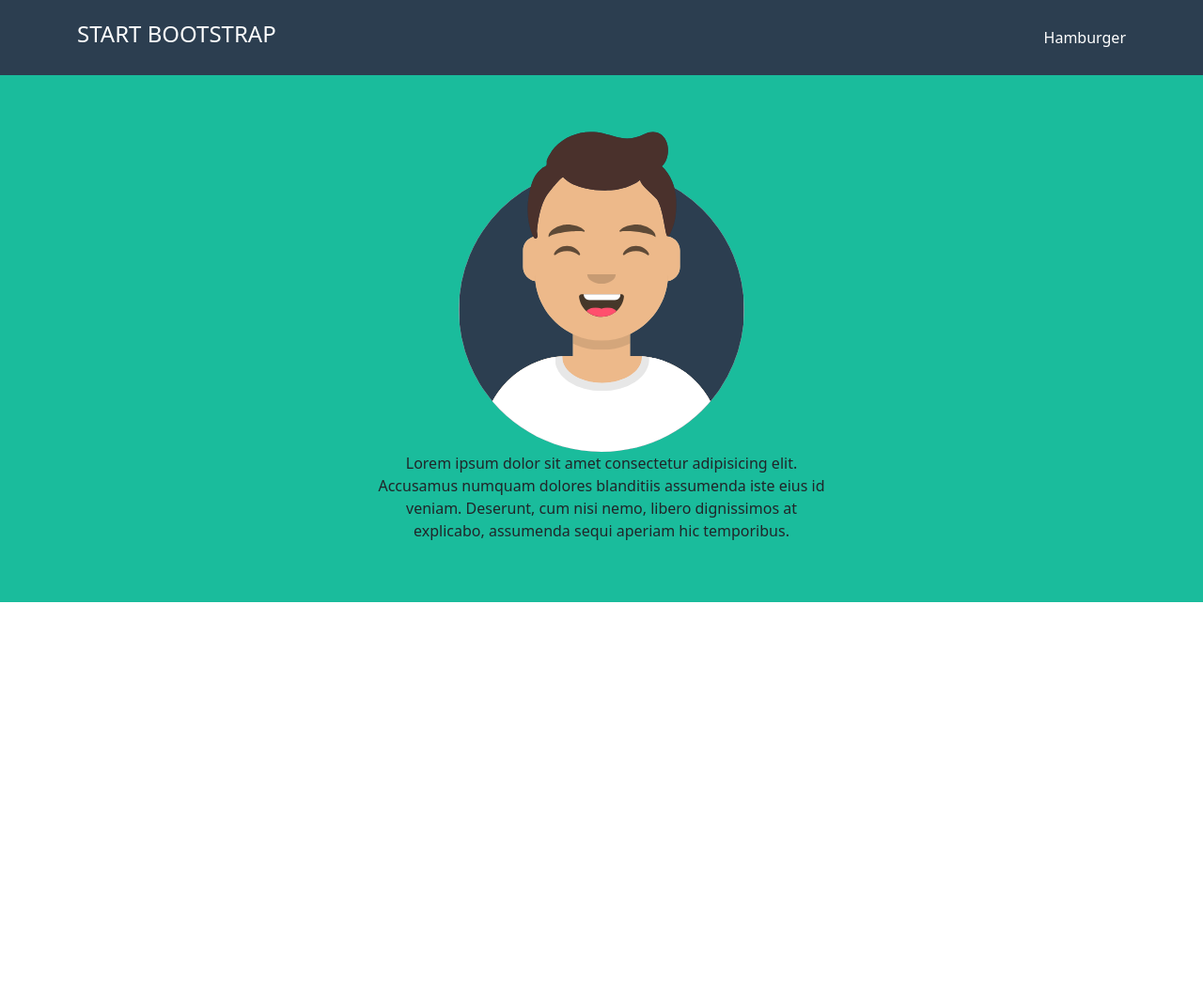
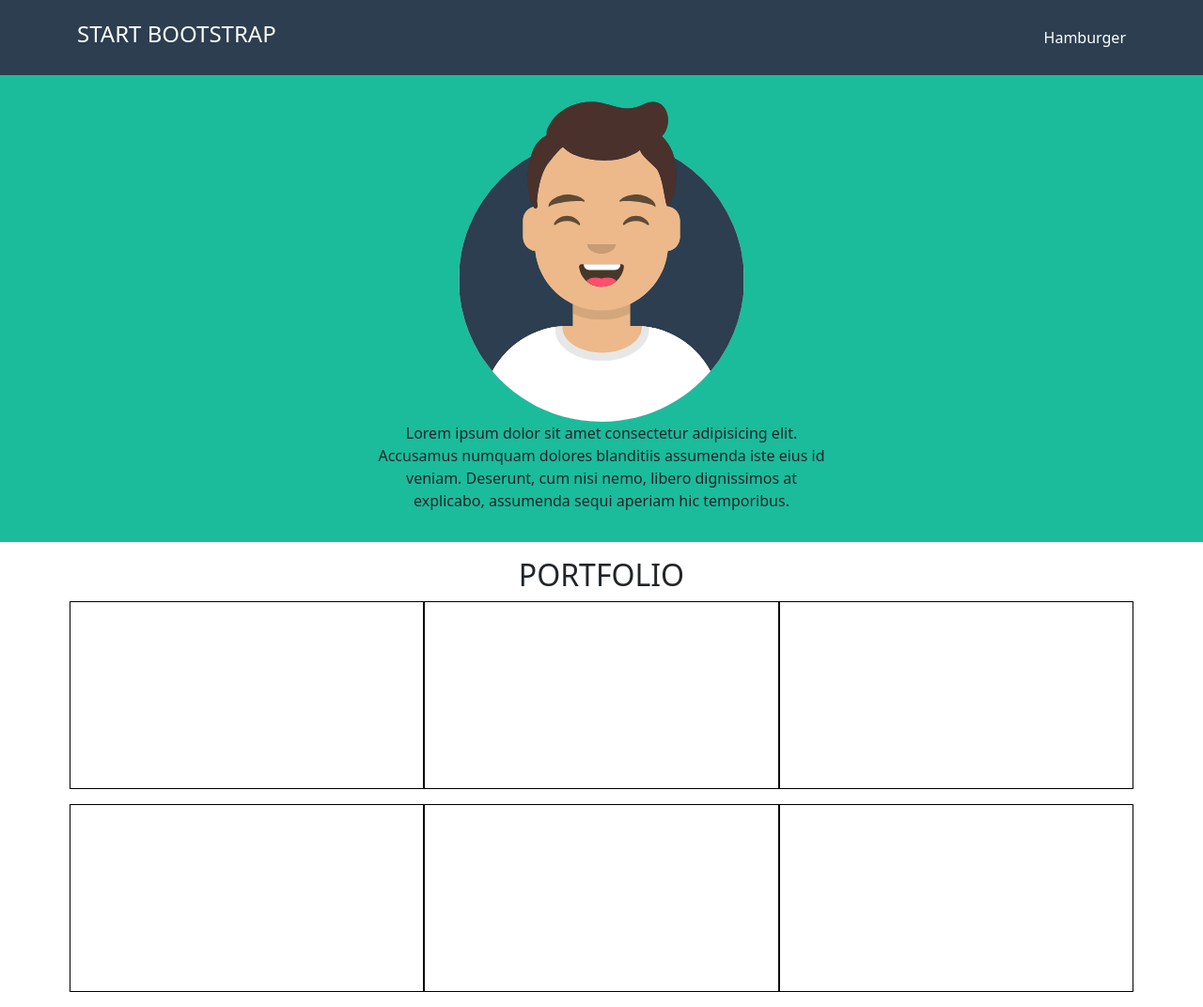
Before and after one commit to gianmarcocilia/html-css-bootstrap-freelancer, a plain HTML site: page index.html in a window 1280 px wide. Shown: the whole page at 94% size. Before the commit the page ends 800 px from the top, so only its background shows below. Drawn offline with nearby package versions, Linux system fonts and the light colour scheme.

Commit message:
add: portfolio section

```diff
--- a/css/style.css
+++ b/css/style.css
@@ -37,6 +37,7 @@ main {
     padding-top: calc(var(--header-height));
 }
 
+/* Hero */
 .hero .container {
     max-width: 500px;
 }
@@ -50,3 +51,9 @@ main {
 .hero-img {
     max-width: 70%;
 }
+
+/* Portfolio */
+/* Debug */
+.portfolio .col-12 {
+    min-height: 200px;
+}
--- a/index.html
+++ b/index.html
@@ -35,20 +35,32 @@
     <!-- Main -->
     <main>
         <!-- Hero -->
-        <div class="hero py-5">
+        <section class="hero py-3">
             <div class="container text-center">
-
                 <img class="hero-img" src="img/avatar.svg" alt="">
-
                 <p>Lorem ipsum dolor sit amet consectetur adipisicing elit. Accusamus numquam dolores blanditiis
                     assumenda
                     iste eius id veniam. Deserunt, cum nisi nemo, libero dignissimos at explicabo, assumenda sequi
                     aperiam
                     hic temporibus.</p>
             </div>
-        </div>
+        </section>
         <!-- /Hero -->
-
+        <!-- Portfolio -->
+        <section class="portfolio py-3">
+            <div class="container-md text-center">
+                <h2>PORTFOLIO</h2>
+                <div class="row g-3">
+                    <div class="col-12 col-md-6 col-lg-4"></div>
+                    <div class="col-12 col-md-6 col-lg-4"></div>
+                    <div class="col-12 col-md-6 col-lg-4"></div>
+                    <div class="col-12 col-md-6 col-lg-4"></div>
+                    <div class="col-12 col-md-6 col-lg-4"></div>
+                    <div class="col-12 col-md-6 col-lg-4"></div>
+                </div>
+            </div>
+        </section>
+        <!-- /Portfolio -->
 
     </main>
     <!-- /Main -->
```
